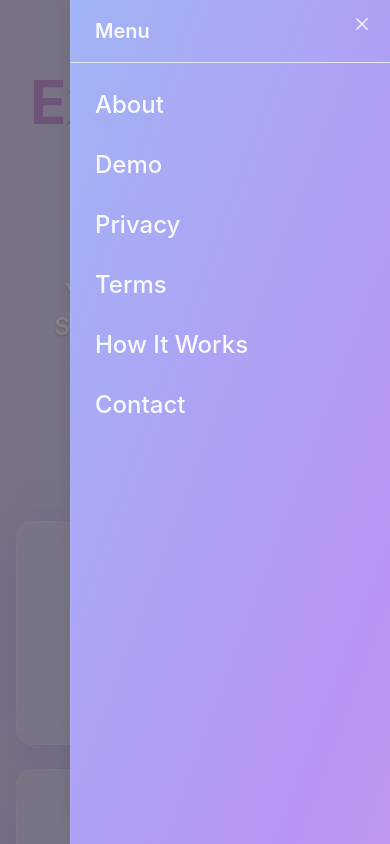
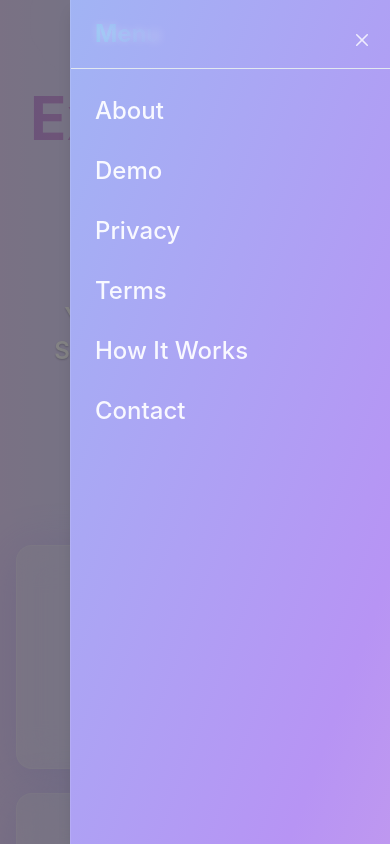
Before and after one commit to WhisperBack/sooth, a Next.js app: page / in a window 390 px wide. Both pictures are taken after a click on the button "Open Menu". Built offline with nearby package versions, Linux system fonts and the light colour scheme.

Commit message:
Final mobile polish: spacing, hamburger icon, gradient menu title, and drawer UX

```diff
--- a/components/ExperienceHeading.tsx
+++ b/components/ExperienceHeading.tsx
@@ -149,7 +149,7 @@ export default function ExperienceHeading() {
           {/* Mobile Hamburger Menu */}
           <Box display={{ base: 'flex', md: 'none' }} alignItems="center" justifyContent="flex-end" w="full">
             <IconButton
-              icon={<Box as="span" fontSize={{ base: '7xl', md: '5xl' }}>☰</Box>}
+              icon={<Box as="span" fontSize={{ base: '8xl', md: '6xl' }}>☰</Box>}
               variant="ghost"
               aria-label="Open Menu"
               onClick={onOpen}
@@ -158,8 +158,8 @@ export default function ExperienceHeading() {
             <Drawer placement="right" onClose={onClose} isOpen={isOpen}>
               <DrawerOverlay />
               <DrawerContent bgGradient="linear(to-br, blue.200, purple.300, pink.200)" backgroundSize="300% 300%" animation="drift 20s ease-in-out infinite" backdropFilter="blur(24px)" borderLeft="1px solid rgba(255,255,255,0.1)">
-                <DrawerCloseButton color="whiteAlpha.800" />
-                <DrawerHeader borderBottomWidth="1px" color="whiteAlpha.900">Menu</DrawerHeader>
+                <DrawerCloseButton color="whiteAlpha.800" mt={4} />
+                <DrawerHeader borderBottomWidth="1px" color="transparent" bgGradient="linear(to-r, blue.200, purple.300, pink.200)" bgClip="text" textShadow="0 0 8px rgba(255,255,255,0.2)" fontWeight="bold" fontSize="2xl">Menu</DrawerHeader>
                 <DrawerBody>
                   <Stack spacing={6} mt={4} fontWeight="bold" fontSize="2xl">
                     {[
@@ -176,7 +176,7 @@ export default function ExperienceHeading() {
                           fontWeight="medium"
                           color="whiteAlpha.900"
                           _hover={{ color: 'blue.300' }}
-                          onClick={onClose}
+                          onClick={onClose} _active={{ transform: 'scale(0.95)' }}
                         >
                           {link.label}
                         </ChakraLink>
@@ -190,7 +190,7 @@ export default function ExperienceHeading() {
         </Flex>
       </Box>
 
-      <MotionVStack spacing={12} textAlign="center" py={{ base: 20, md: 28 }} pt={{ base: 8, md: 20 }} overflow="hidden" position="relative">
+      <MotionVStack spacing={12} textAlign="center" py={{ base: 20, md: 28 }} pt={{ base: 12, md: 20 }} overflow="hidden" position="relative">
         <MotionHeading
   position="relative"
   px={{ base: 4, md: 0 }}
@@ -209,7 +209,7 @@ export default function ExperienceHeading() {
     filter="blur(160px)"
     zIndex={-1}
   />
-  <VStack spacing={1} align="center">
+  <VStack spacing={3} align="center">
     <Box
       as="span"
       display="block"
```
